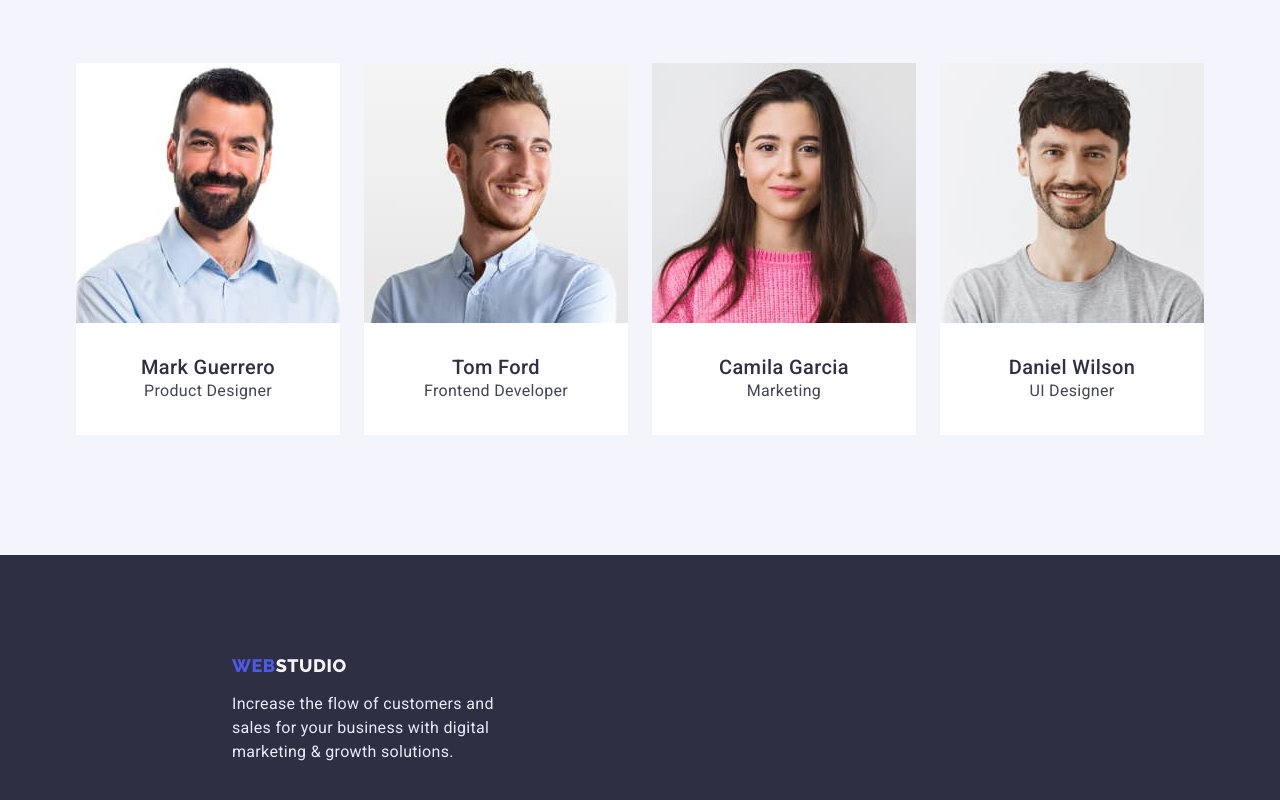
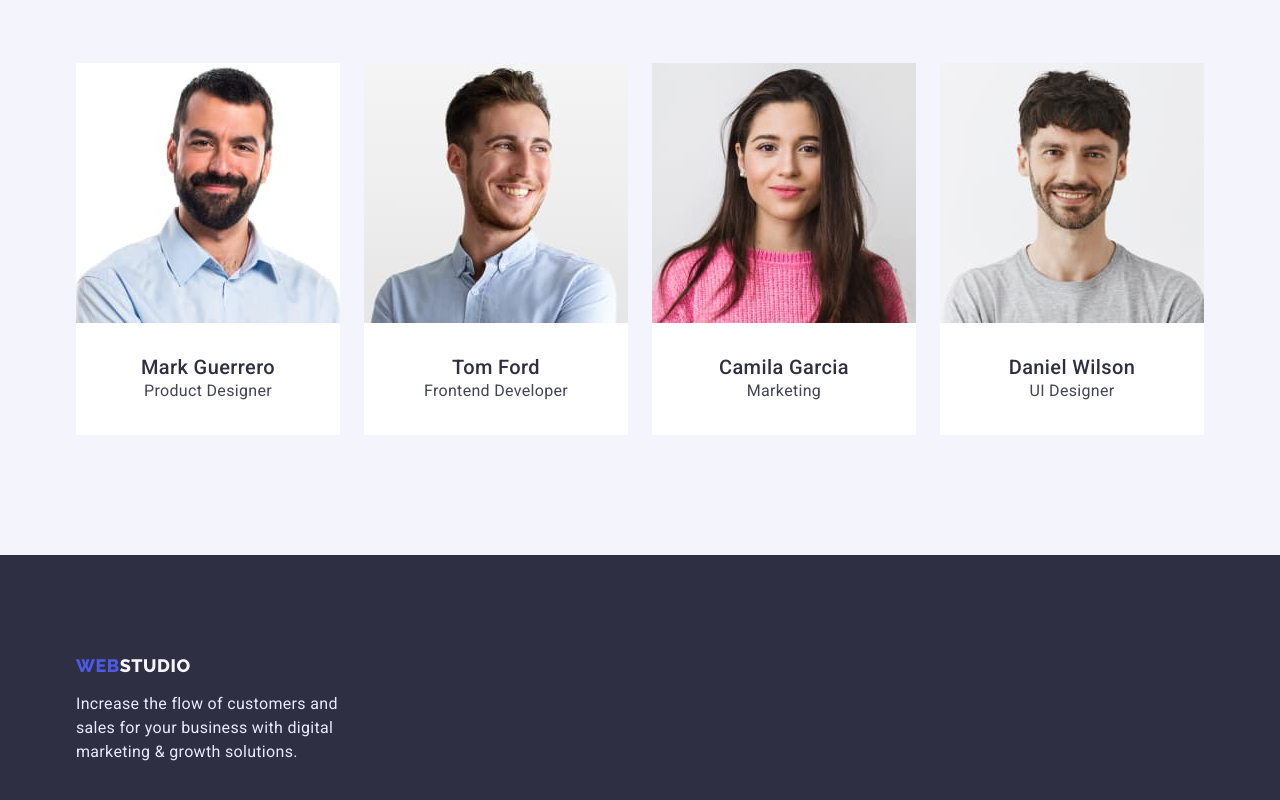
Before and after one commit to vfesik/goit-markup-hw-03, a plain HTML site: page index.html in a window 1280 px wide. Shown: the part 1722-2522 px from the top of the page. Drawn offline with nearby package versions, Linux system fonts and the light colour scheme.

Commit message:
Update styles.css

```diff
--- a/css/styles.css
+++ b/css/styles.css
@@ -339,7 +339,7 @@ body {
 }
 .footer-link-text {
   padding-top: 100px;
-  padding-left: 156px;
+  /* padding-left: 156px; */
   padding-bottom: 100px;
 }
 .footer-back {
```
